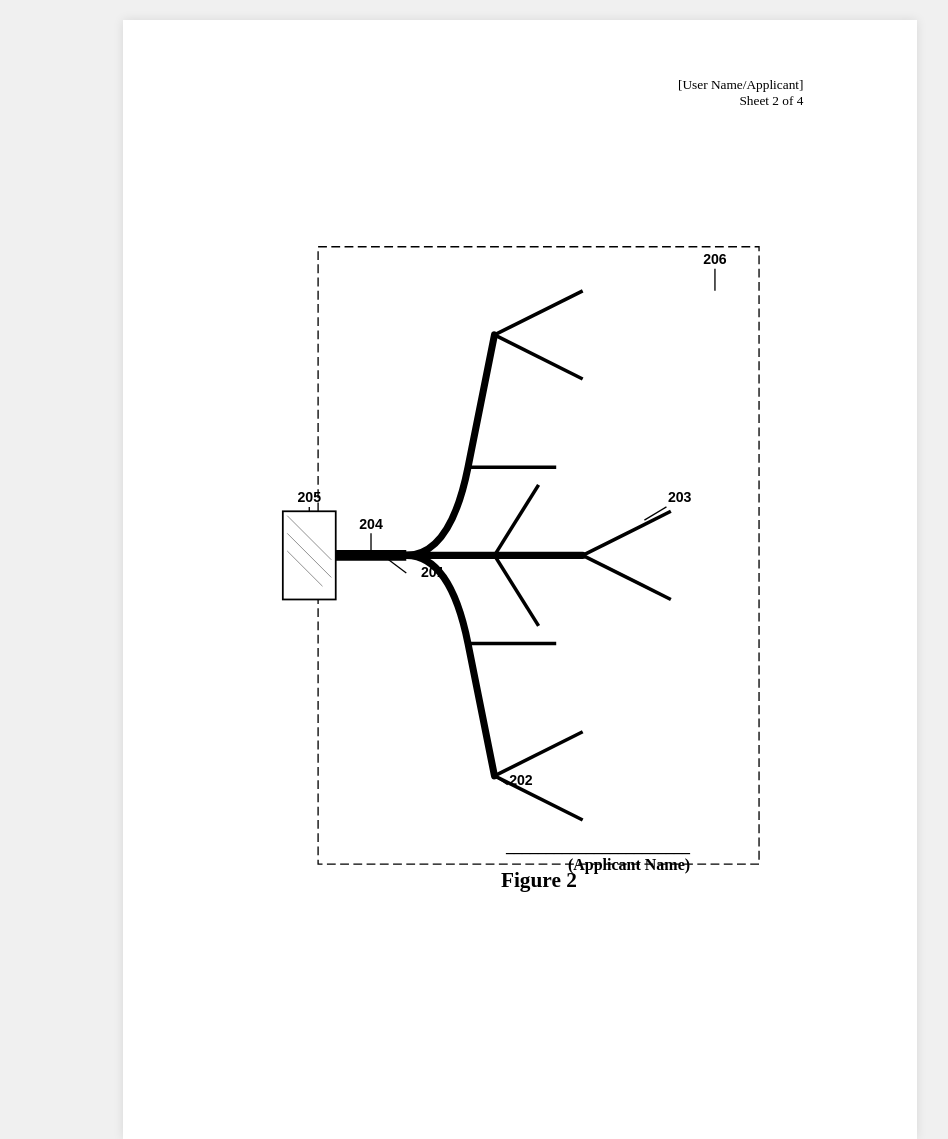
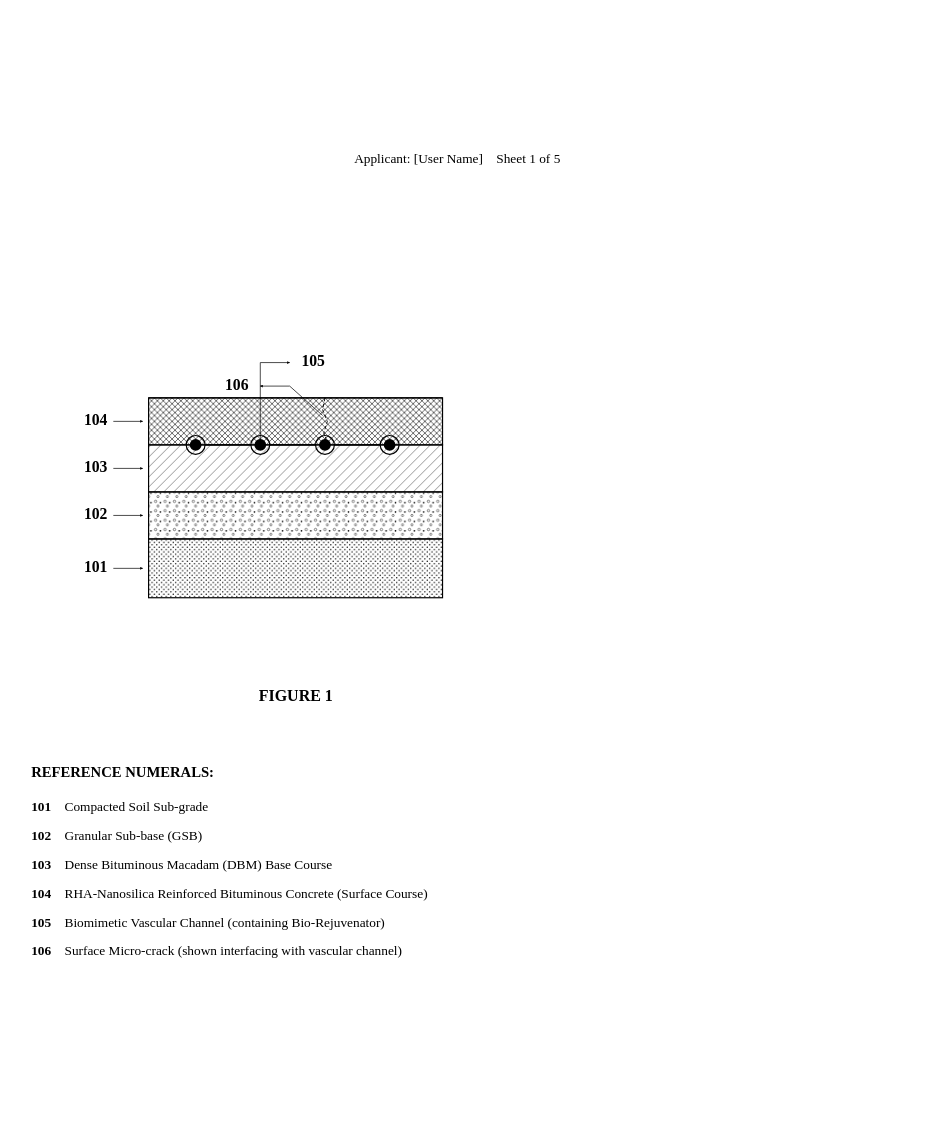
Before and after one commit to EduChronical/certificate, a plain HTML site: page index.html in a window 1280 px wide. Shown: the whole page, without its empty margins (120-1068 px from the left). Drawn offline with Linux system fonts and the light colour scheme.

Commit message:
Update index.html

```diff
--- a/index.html
+++ b/index.html
@@ -3,133 +3,269 @@
 <head>
     <meta charset="UTF-8">
     <meta name="viewport" content="width=device-width, initial-scale=1.0">
-    <title>Patent Figure 2 - Vascular Network</title>
+    <title>Figure 1 - Self-Healing Pavement System</title>
     <style>
         @page {
-            size: A4;
-            margin: 0;
+            size: A4 portrait;
+            margin: 4cm 3cm 3cm 4cm;
         }
-        body {
+
+        * {
             margin: 0;
             padding: 0;
-            background-color: #f0f0f0;
-            font-family: 'Times New Roman', serif;
-            -webkit-print-color-adjust: exact;
-        }
-       .sheet {
-            width: 210mm;
-            height: 296mm;
-            background-color: white;
-            margin: 20px auto;
-            position: relative;
-            box-shadow: 0 0 10px rgba(0,0,0,0.1);
-            overflow: hidden;
             box-sizing: border-box;
         }
-        /* IPO Rule 15 Margins: Top/Left 4cm, Bottom/Right 3cm */
-       .drawing-area {
-            position: absolute;
-            top: 40mm;
-            left: 40mm;
-            right: 30mm;
-            bottom: 30mm;
-            /* border: 1px dashed #ccc; Remove this comment to see print safe area */
+
+        body {
+            font-family: "Times New Roman", Times, serif;
+            background: white;
+            width: 210mm;
+            height: 297mm;
+            padding: 4cm 3cm 3cm 4cm;
+            display: flex;
+            flex-direction: column;
+            align-items: center;
         }
-        @media print {
-            body { background-color: white; }
-           .sheet { margin: 0; box-shadow: none; }
+
+        .sheet-header {
+            width: 100%;
+            text-align: right;
+            font-size: 10pt;
+            margin-bottom: 1cm;
         }
-       .fig-label {
-            text-align: center;
-            font-size: 16pt;
+
+        .drawing-container {
+            width: 100%;
+            flex: 1;
+            display: flex;
+            flex-direction: column;
+            align-items: center;
+            justify-content: center;
+        }
+
+        svg {
+            width: 100%;
+            max-width: 140mm;
+            height: auto;
+        }
+
+        /* IPO Compliant Line Styles */
+        .boundary-line {
+            stroke: #000000;
+            stroke-width: 1.0;
+            fill: none;
+        }
+
+        .hatch-line {
+            stroke: #000000;
+            stroke-width: 0.5;
+        }
+
+        .leader-line {
+            stroke: #000000;
+            stroke-width: 0.6;
+            fill: none;
+        }
+
+        .crack-line {
+            stroke: #000000;
+            stroke-width: 0.8;
+            fill: none;
+            stroke-dasharray: 3,2;
+        }
+
+        /* Reference Numerals - IPO Standard */
+        .ref-num {
+            font-family: "Times New Roman", Times, serif;
+            font-size: 10pt;
             font-weight: bold;
-            position: absolute;
-            bottom: 35mm;
-            width: 100%;
+            fill: #000000;
+            text-anchor: middle;
         }
-       .signature {
-            position: absolute;
-            bottom: 40mm;
-            right: 30mm;
-            text-align: right;
+
+        .figure-caption {
+            font-family: "Times New Roman", Times, serif;
             font-size: 12pt;
             font-weight: bold;
+            text-align: center;
+            margin-top: 0.8cm;
+        }
+
+        /* Hatching Patterns */
+        .soil-fill { fill: url(#soilPattern); }
+        .gsb-fill { fill: url(#gsbPattern); }
+        .dbm-fill { fill: url(#dbmPattern); }
+        .bc-fill { fill: url(#bcPattern); }
+
+        /* Reference Key Section */
+        .reference-key {
+            width: 100%;
+            margin-top: 1.5cm;
+            font-size: 10pt;
+            line-height: 1.6;
+        }
+
+        .reference-key h3 {
+            font-size: 11pt;
+            font-weight: bold;
+            margin-bottom: 0.3cm;
+            text-transform: uppercase;
+        }
+
+        .ref-item {
+            margin-bottom: 0.2cm;
+            text-indent: 0;
+        }
+
+        .ref-number {
+            font-weight: bold;
+            display: inline-block;
+            width: 25pt;
+        }
+
+        @media print {
+            body {
+                margin: 0;
+                padding: 4cm 3cm 3cm 4cm;
+                -webkit-print-color-adjust: exact;
+                print-color-adjust: exact;
+            }
         }
     </style>
 </head>
 <body>
 
-<div class="sheet">
-    <div style="position: absolute; top: 15mm; right: 30mm; text-align: right;">
-        <div style="font-size: 10pt;">[User Name/Applicant]</div>
-        <div style="font-size: 10pt;">Sheet 2 of 4</div>
-    </div>
+<div class="sheet-header">
+    Applicant: [User Name]&nbsp;&nbsp;&nbsp;&nbsp;Sheet 1 of 5
+</div>
 
-    <div class="drawing-area">
-        <svg width="100%" height="90%" viewBox="0 0 600 800" preserveAspectRatio="xMidYMid meet" xmlns="http://www.w3.org/2000/svg">
+<div class="drawing-container">
+    <svg viewBox="0 0 450 350" xmlns="http://www.w3.org/2000/svg">
+        <defs>
+            <!-- Proper Arrow Marker -->
+            <marker id="arrow" viewBox="0 0 10 10" refX="9" refY="5"
+                markerWidth="4" markerHeight="4" orient="auto">
+                <path d="M 0 0 L 10 5 L 0 10 z" fill="#000000" stroke="none"/>
+            </marker>
 
-            <defs>
-                <marker id="arrow" markerWidth="10" markerHeight="10" refX="0" refY="3" orient="auto" markerUnits="strokeWidth">
-                    <path d="M0,0 L0,6 L9,3 z" fill="black" />
-                </marker>
-            </defs>
+            <!-- Soil Pattern: Fine dots -->
+            <pattern id="soilPattern" x="0" y="0" width="4" height="4" patternUnits="userSpaceOnUse">
+                <circle cx="1" cy="1" r="0.6" fill="#000000"/>
+                <circle cx="3" cy="3" r="0.6" fill="#000000"/>
+            </pattern>
 
-            <rect x="50" y="50" width="500" height="700" fill="none" stroke="black" stroke-width="1.5" stroke-dasharray="10,5"/>
+            <!-- GSB Pattern: Scattered circles -->
+            <pattern id="gsbPattern" x="0" y="0" width="8" height="8" patternUnits="userSpaceOnUse">
+                <circle cx="2" cy="2" r="1.0" fill="none" stroke="#000000" stroke-width="0.4"/>
+                <circle cx="6" cy="3" r="0.7" fill="#000000"/>
+                <circle cx="4" cy="6" r="0.9" fill="none" stroke="#000000" stroke-width="0.4"/>
+            </pattern>
 
-            <rect x="10" y="350" width="60" height="100" fill="white" stroke="black" stroke-width="2"/>
-            <line x1="15" y1="355" x2="65" y2="405" stroke="black" stroke-width="0.5"/>
-            <line x1="15" y1="375" x2="65" y2="425" stroke="black" stroke-width="0.5"/>
-            <line x1="15" y1="395" x2="55" y2="435" stroke="black" stroke-width="0.5"/>
+            <!-- DBM Pattern: 45 degree lines -->
+            <pattern id="dbmPattern" x="0" y="0" width="6" height="6" patternUnits="userSpaceOnUse" patternTransform="rotate(45)">
+                <line x1="0" y1="0" x2="0" y2="6" class="hatch-line"/>
+            </pattern>
 
-            <path d="M 70,400 L 150,400" fill="none" stroke="black" stroke-width="12" stroke-linecap="butt"/>
+            <!-- BC Pattern: Cross hatch -->
+            <pattern id="bcPattern" x="0" y="0" width="5" height="5" patternUnits="userSpaceOnUse">
+                <line x1="0" y1="0" x2="5" y2="5" class="hatch-line"/>
+                <line x1="5" y1="0" x2="0" y2="5" class="hatch-line"/>
+            </pattern>
+        </defs>
 
-            <path d="M 150,400 Q 200,400 220,300 L 250,150" fill="none" stroke="black" stroke-width="8" stroke-linecap="round"/>
-            <path d="M 150,400 Q 200,400 220,500 L 250,650" fill="none" stroke="black" stroke-width="8" stroke-linecap="round"/>
-            <path d="M 150,400 L 350,400" fill="none" stroke="black" stroke-width="8" stroke-linecap="round"/>
+        <!-- ==================== PAVEMENT LAYERS ==================== -->
 
-            <path d="M 250,150 L 350,100" fill="none" stroke="black" stroke-width="4"/>
-            <path d="M 250,150 L 350,200" fill="none" stroke="black" stroke-width="4"/>
-            <path d="M 220,300 L 320,300" fill="none" stroke="black" stroke-width="4"/>
+        <!-- Layer 101: Sub-grade (Bottom layer) -->
+        <rect x="100" y="250" width="250" height="50" class="soil-fill"/>
+        <rect x="100" y="250" width="250" height="50" class="boundary-line"/>
 
-            <path d="M 250,650 L 350,700" fill="none" stroke="black" stroke-width="4"/>
-            <path d="M 250,650 L 350,600" fill="none" stroke="black" stroke-width="4"/>
-            <path d="M 220,500 L 320,500" fill="none" stroke="black" stroke-width="4"/>
+        <!-- Layer 102: Granular Sub-base -->
+        <rect x="100" y="210" width="250" height="40" class="gsb-fill"/>
+        <rect x="100" y="210" width="250" height="40" class="boundary-line"/>
 
-            <path d="M 350,400 L 450,350" fill="none" stroke="black" stroke-width="4"/>
-            <path d="M 350,400 L 450,450" fill="none" stroke="black" stroke-width="4"/>
-            <path d="M 250,400 L 300,320" fill="none" stroke="black" stroke-width="4"/>
-            <path d="M 250,400 L 300,480" fill="none" stroke="black" stroke-width="4"/>
+        <!-- Layer 103: DBM -->
+        <rect x="100" y="170" width="250" height="40" class="dbm-fill"/>
+        <rect x="100" y="170" width="250" height="40" class="boundary-line"/>
 
-            <g font-family="Arial" font-size="16" font-weight="bold" text-anchor="middle">
+        <!-- Layer 104: BC Surface Course -->
+        <rect x="100" y="130" width="250" height="40" class="bc-fill"/>
+        <rect x="100" y="130" width="250" height="40" class="boundary-line"/>
+        <!-- Road surface line -->
+        <line x1="100" y1="130" x2="350" y2="130" class="boundary-line" stroke-width="1.5"/>
 
-                <text x="40" y="340">205</text>
-                <line x1="40" y1="345" x2="40" y2="350" stroke="black" stroke-width="1.5"/>
+        <!-- ==================== VASCULAR NETWORK (105) ==================== -->
 
-                <text x="110" y="370">204</text>
-                <line x1="110" y1="375" x2="110" y2="394" stroke="black" stroke-width="1.5"/>
+        <!-- Vascular channels at DBM/BC interface (y=170) -->
+        <!-- Channel 1 -->
+        <circle cx="140" cy="170" r="8" fill="white" class="boundary-line"/>
+        <circle cx="140" cy="170" r="5" fill="#000000"/>
 
-                <text x="180" y="425">201</text>
-                <line x1="150" y1="420" x2="130" y2="405" stroke="black" stroke-width="1.5"/>
+        <!-- Channel 2 -->
+        <circle cx="195" cy="170" r="8" fill="white" class="boundary-line"/>
+        <circle cx="195" cy="170" r="5" fill="#000000"/>
 
-                <text x="280" y="660">202</text>
-                <line x1="265" y1="660" x2="250" y2="650" stroke="black" stroke-width="1.5"/>
+        <!-- Channel 3 (with crack) -->
+        <circle cx="250" cy="170" r="8" fill="white" class="boundary-line"/>
+        <circle cx="250" cy="170" r="5" fill="#000000"/>
 
-                <text x="460" y="340">203</text>
-                <line x1="445" y1="345" x2="420" y2="360" stroke="black" stroke-width="1.5"/>
+        <!-- Channel 4 -->
+        <circle cx="305" cy="170" r="8" fill="white" class="boundary-line"/>
+        <circle cx="305" cy="170" r="5" fill="#000000"/>
 
-                <text x="500" y="70">206</text>
-                <line x1="500" y1="75" x2="500" y2="100" stroke="black" stroke-width="1.5"/>
+        <!-- Connecting lines between channels -->
+        <line x1="148" y1="170" x2="187" y2="170" class="boundary-line" stroke-width="0.6"/>
+        <line x1="203" y1="170" x2="242" y2="170" class="boundary-line" stroke-width="0.6"/>
+        <line x1="258" y1="170" x2="297" y2="170" class="boundary-line" stroke-width="0.6"/>
 
-            </g>
-        </svg>
+        <!-- ==================== CRACK (106) ==================== -->
 
-        <div class="fig-label">Figure 2</div>
+        <!-- Crack from surface to channel 3 -->
+        <path d="M 250 130 L 248 140 L 252 150 L 249 160 L 251 165 L 250 170"
+              class="crack-line"/>
 
-        <div class="signature">
-            <br>
-            _______________________<br>
-            (Applicant Name)
-        </div>
+        <!-- ==================== REFERENCE LINES & NUMERALS ==================== -->
+
+        <!-- 101 - Left side -->
+        <line x1="70" y1="275" x2="95" y2="275" class="leader-line" marker-end="url(#arrow)"/>
+        <text x="55" y="278" class="ref-num">101</text>
+
+        <!-- 102 -->
+        <line x1="70" y1="230" x2="95" y2="230" class="leader-line" marker-end="url(#arrow)"/>
+        <text x="55" y="233" class="ref-num">102</text>
+
+        <!-- 103 -->
+        <line x1="70" y1="190" x2="95" y2="190" class="leader-line" marker-end="url(#arrow)"/>
+        <text x="55" y="193" class="ref-num">103</text>
+
+        <!-- 104 -->
+        <line x1="70" y1="150" x2="95" y2="150" class="leader-line" marker-end="url(#arrow)"/>
+        <text x="55" y="153" class="ref-num">104</text>
+
+        <!-- 105 - Vascular (from above) -->
+        <line x1="195" y1="170" x2="195" y2="100" class="leader-line"/>
+        <line x1="195" y1="100" x2="220" y2="100" class="leader-line" marker-end="url(#arrow)"/>
+        <text x="240" y="103" class="ref-num">105</text>
+
+        <!-- 106 - Crack (from upper left) -->
+        <line x1="248" y1="145" x2="220" y2="120" class="leader-line"/>
+        <line x1="220" y1="120" x2="195" y2="120" class="leader-line" marker-end="url(#arrow)"/>
+        <text x="175" y="123" class="ref-num">106</text>
+
+        <!-- REMOVED: Right side vertical dimension line was here -->
+
+    </svg>
+
+    <div class="figure-caption">FIGURE 1</div>
+
+    <!-- REFERENCE KEY - IPO Standard Format -->
+    <div class="reference-key">
+        <h3>Reference Numerals:</h3>
+        <div class="ref-item"><span class="ref-number">101</span>Compacted Soil Sub-grade</div>
+        <div class="ref-item"><span class="ref-number">102</span>Granular Sub-base (GSB)</div>
+        <div class="ref-item"><span class="ref-number">103</span>Dense Bituminous Macadam (DBM) Base Course</div>
+        <div class="ref-item"><span class="ref-number">104</span>RHA-Nanosilica Reinforced Bituminous Concrete (Surface Course)</div>
+        <div class="ref-item"><span class="ref-number">105</span>Biomimetic Vascular Channel (containing Bio-Rejuvenator)</div>
+        <div class="ref-item"><span class="ref-number">106</span>Surface Micro-crack (shown interfacing with vascular channel)</div>
     </div>
 </div>
 
```
